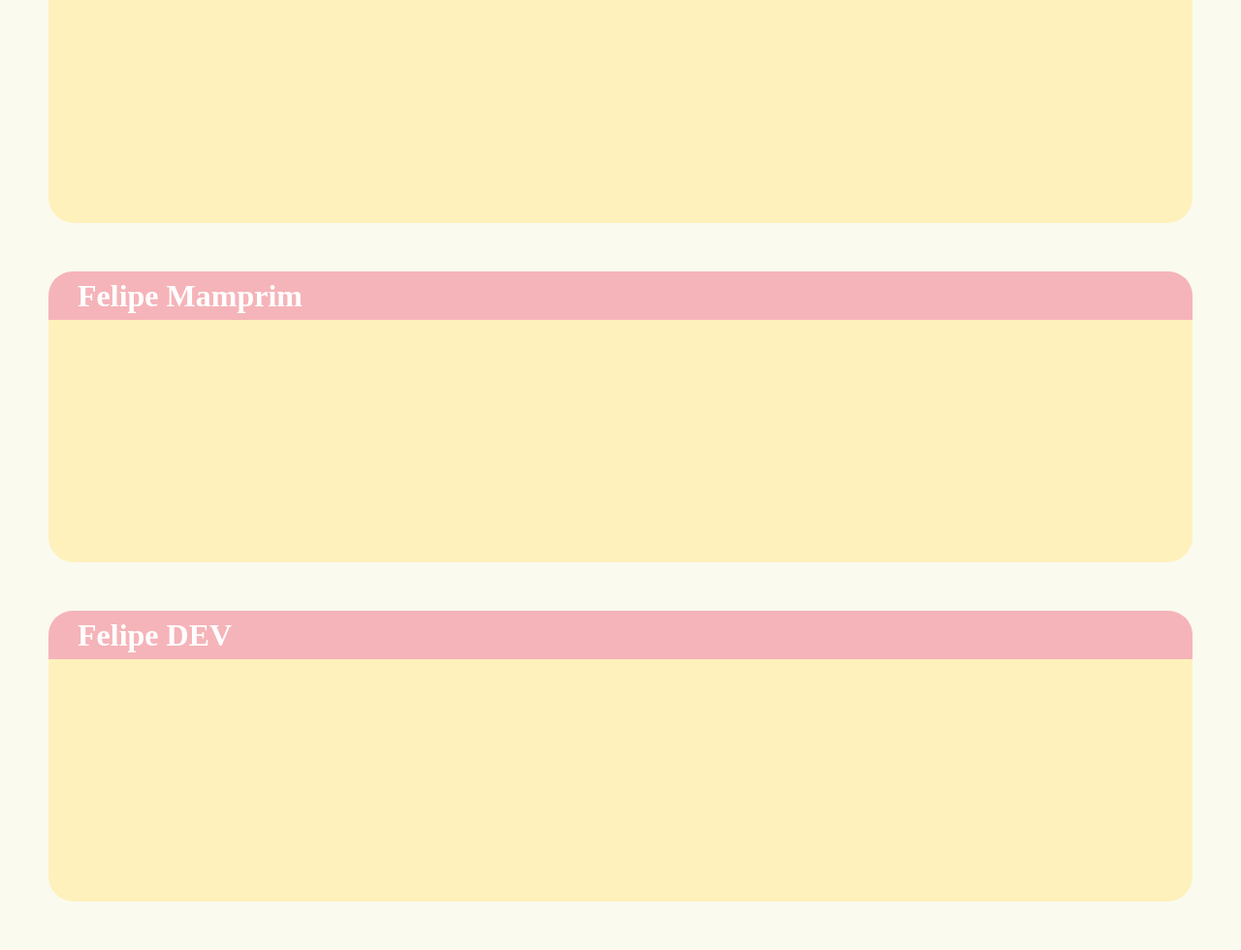
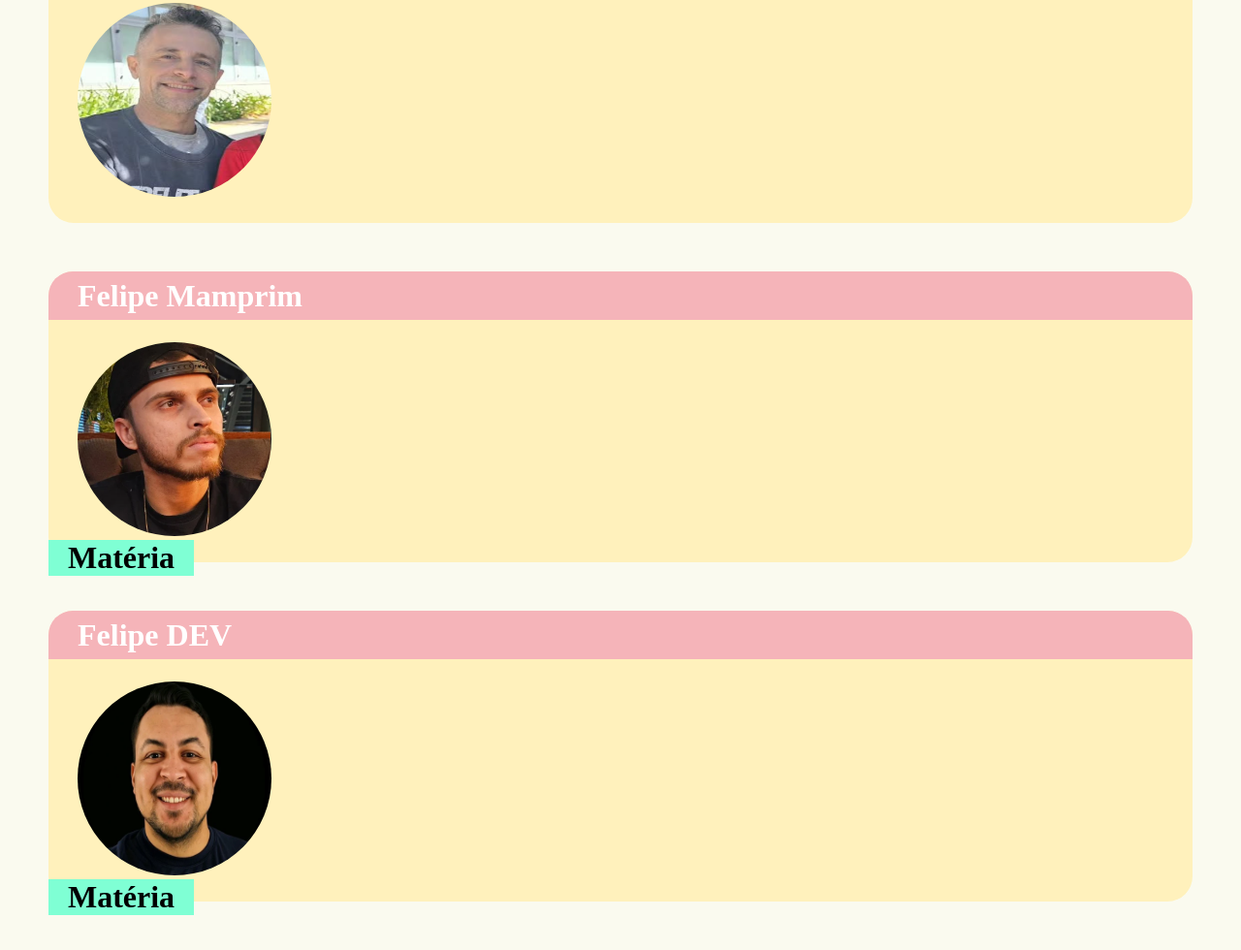
Before and after one commit to arthurmorais0227/projeto_final_diarioEscolar, a plain HTML site: page front-end/pages/docentes.html in a window 1280 px wide. Shown: the part 1027-2007 px from the top of the page at 97% size. Drawn offline with Linux system fonts and the light colour scheme; a web font is replaced by a local one.

Commit message:
cria imagens

```diff
--- a/front-end/assets/styles/docentes.css
+++ b/front-end/assets/styles/docentes.css
@@ -112,3 +112,19 @@ header {
   padding-left: 30px;
   color: white;
 }
+
+.professor_villain img {
+  margin-top: 23px;
+  height: 200px;
+  width: 200px;
+  border-radius: 50%;
+  margin-left: 30px;
+}
+
+.professor_descricao{
+  width: 150px;
+  display: flex;
+  align-items: center;
+  justify-content: center;
+  background-color: aquamarine;
+}
--- a/front-end/pages/docentes.html
+++ b/front-end/pages/docentes.html
@@ -31,26 +31,47 @@
         <div class="professor_hero">
           <h1>Thiago</h1>
         </div>
+        <div class="professor_villain">
+          <img src="./../assets/img/thiago.png" alt="">
+        </div>
       </div>
       <div class="professor">
         <div class="professor_hero">
           <h1>Eduardo</h1>
+        </div>
+        <div class="professor_villain">
+          <img src="./../assets/img/edu.png" alt="">
         </div>
       </div>
       <div class="professor">
         <div class="professor_hero">
           <h1>Marcelo</h1>
         </div>
+        <div class="professor_villain">
+          <img src="./../assets/img/marcelo.png" alt="">
+        </div>
       </div>
       <div class="professor">
         <div class="professor_hero">
           <h1>Felipe Mamprim</h1>
+        </div>
+        <div class="professor_villain">
+          <img src="./../assets/img/felipe_mamprim.png" alt="">
+          <div class="professor_descricao">
+            <h1>Matéria</h1>
+          </div>
         </div>
       </div>
       <div class="professor">
         <div class="professor_hero">
           <h1>Felipe DEV</h1>
         </div>
+        <div class="professor_villain">
+          <img src="./../assets/img/felipe_dev.png" alt="">
+          <div class="professor_descricao">
+            <h1>Matéria</h1>
+          </div>
+        </div>
       </div>
     </div>
   </main>
```
Also changed, not shown: front-end/assets/img/edu.png (added), front-end/assets/img/felipe_dev.png (added), front-end/assets/img/felipe_mamprim.png (added), front-end/assets/img/marcelo.png (added), front-end/assets/img/thiago.png (added).
